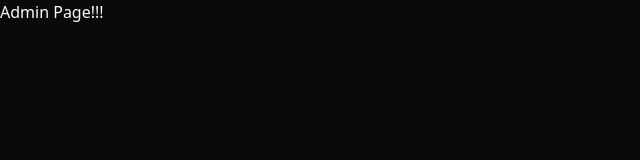
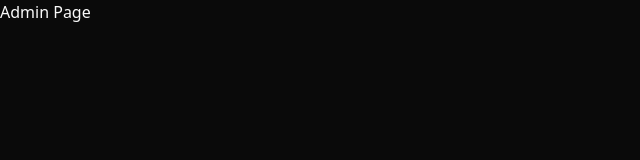
Before and after one commit to DNikulshin/portfolio-next, a Next.js app: page /admin in a window 1280 px wide. Shown: the top 160 px of the page, without its empty margins (0-640 px from the left). Built offline with nearby package versions, Linux system fonts and the light colour scheme.

Commit message:
edit admin Page test commit and ci cd vercel

```diff
--- a/src/app/admin/page.tsx
+++ b/src/app/admin/page.tsx
@@ -3,7 +3,7 @@ import React from 'react'
 export default function Admin() {
     return (
         <div>
-            Admin Page!!!
+            Admin Page
         </div>
     )
 }
```
